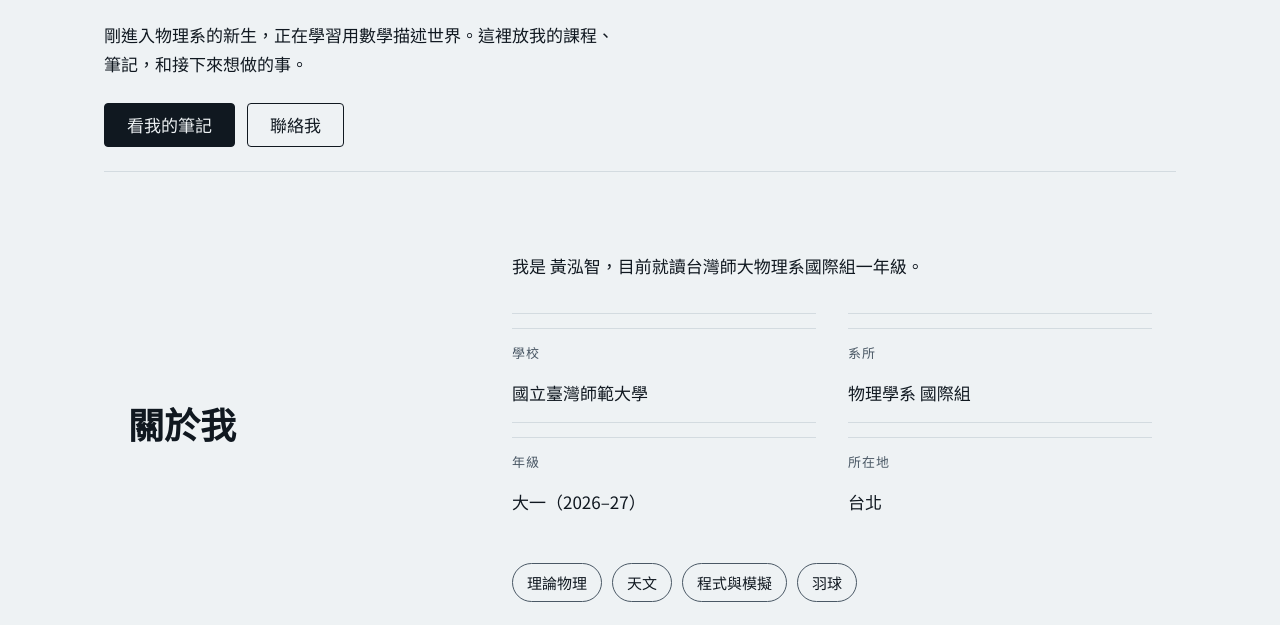
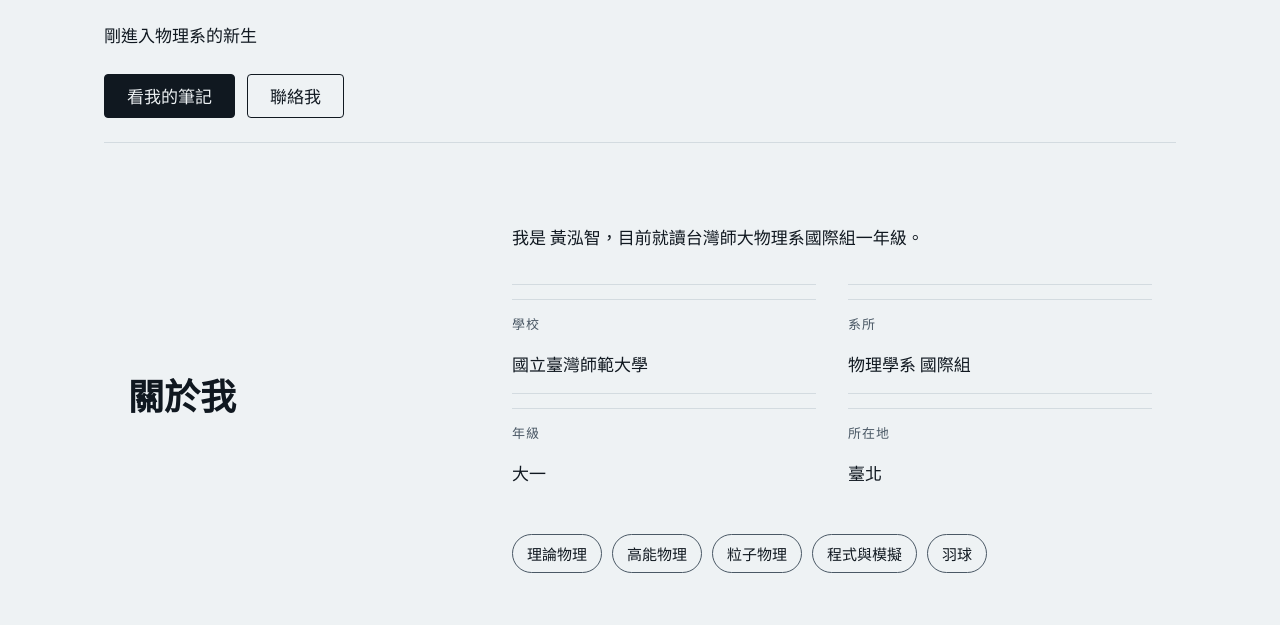
Before and after one commit to hhjbear/Arthur-Huang-, a plain HTML site: page index.html in a window 1280 px wide. Shown: the part 327-952 px from the top of the page. Drawn offline with Linux system fonts and the light colour scheme.

Commit message:
Update index.html

```diff
--- a/index.html
+++ b/index.html
@@ -75,7 +75,7 @@ html{scroll-behavior:smooth}
 <div class="eyebrow">國立臺灣師範大學 · 物理學系 國際組 · 大一</div>
 <h1>黃泓智</h1>
 <div class="en">Arthur Huang</div>
-<p>剛進入物理系的新生，正在學習用數學描述世界。這裡放我的課程、筆記，和接下來想做的事。</p>
+<p>剛進入物理系的新生</p>
 <div class="btns"><a class="btn fill" href="#notes">看我的筆記</a><a class="btn" href="#contact">聯絡我</a></div>
 
 <section id="about"><div class="wrap cols">
@@ -85,10 +85,10 @@ html{scroll-behavior:smooth}
 <div class="facts">
 <div><div class="mono">學校</div>國立臺灣師範大學</div>
 <div><div class="mono">系所</div>物理學系 國際組</div>
-<div><div class="mono">年級</div>大一（2026–27）</div>
-<div><div class="mono">所在地</div>台北</div>
+<div><div class="mono">年級</div>大一</div>
+<div><div class="mono">所在地</div>臺北</div>
 </div>
-<div class="tags"><span>理論物理</span><span>天文</span><span>程式與模擬</span><span>羽球</span></div>
+<div class="tags"><span>理論物理</span><span>高能物理</span><span>粒子物理</span><span>程式與模擬</span><span>羽球</span></div>
 </div>
 </div></section>
 
@@ -116,14 +116,13 @@ html{scroll-behavior:smooth}
 <h2>聯絡方式</h2>
 <div class="body contact">
 <div><span class="mono">EMAIL</span><span><a href="mailto:97716art@gmail.com">97716art@gmail.com</a></span></div>
-<div><span class="mono">GITHUB</span><span><a href="https://github.com/你的帳號" target="_blank" rel="noopener">你的帳號</a></span></div>
+<div><span class="mono">GITHUB</span><span><a href="https://github.com/hhjbear" target="_blank" rel="noopener">hhjbear</a></span></div>
 <div><span class="mono">INSTAGRAM</span><span><a href="https://www.instagram.com/redword._.0716/" target="_blank" rel="noopener">redword._.0716</a></span></div>
 </div>
 </div></section>
 </main>
 
 <footer><div class="wrap">
-<div class="consts"><span>c = 299 792 458 m/s</span><span>h = 6.626 070 15 × 10⁻³⁴ J·s</span><span>k<sub>B</sub> = 1.380 649 × 10⁻²³ J/K</span></div>
 <div class="meta"><span>© 2026 黃泓智 · 國立臺灣師範大學 物理學系 國際組</span><span>以上三個常數都是 SI 定義值</span></div>
 </div></footer>
 </body>
```
